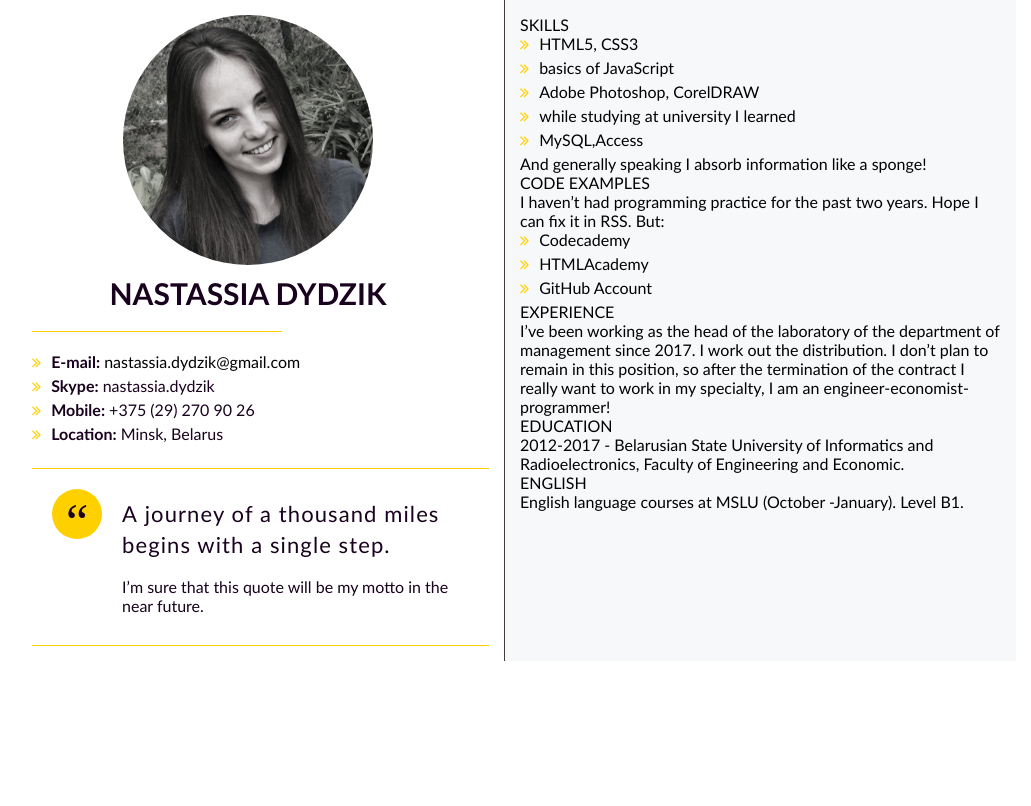
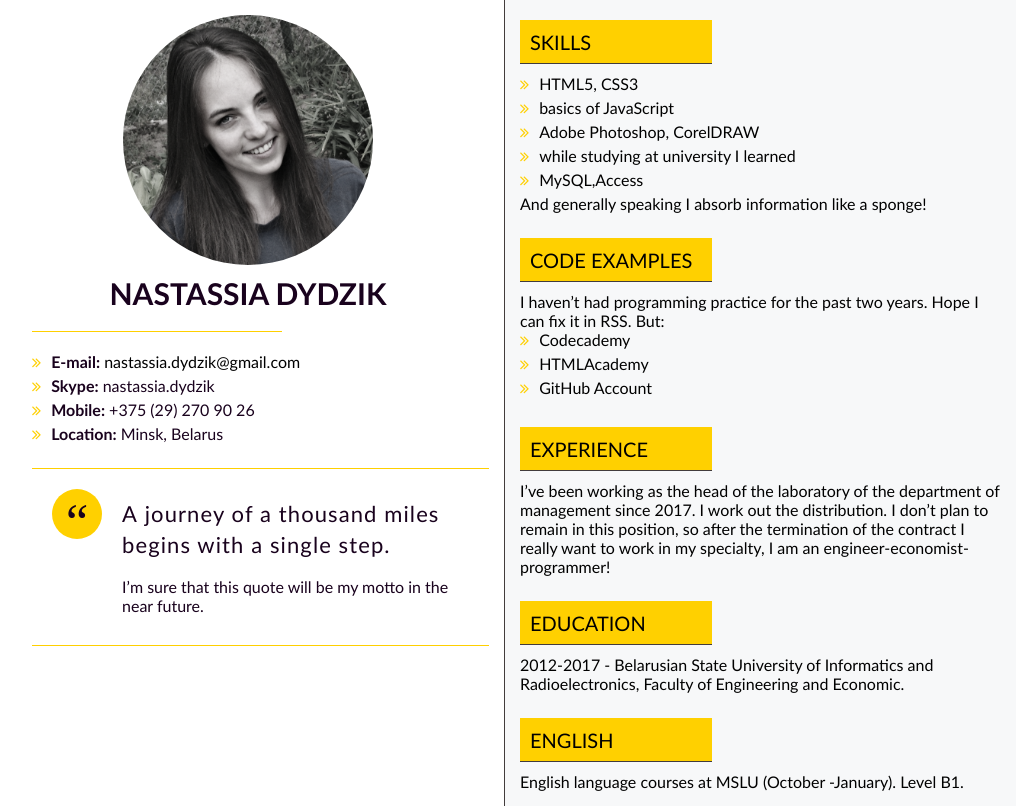
Before and after one commit to nastassiadyd/rsschool-2019Q1-cv, a plain HTML site: page index.html in a window 1280 px wide. Shown: the whole page, without its empty margins (136-1167 px from the left). Drawn offline with Linux system fonts and the light colour scheme.

Commit message:
style: formatting right-column

```diff
--- a/css/style.css
+++ b/css/style.css
@@ -125,3 +125,19 @@ blockquote {
     font-style: normal;
     }
     /* Конец стилизации цитаты*/
+
+    .line {
+    background-color: rgb(255, 208, 0);
+    height: 44px;
+    width: 40%;
+    font-size: 20px;
+    font-weight: 100;
+    border-bottom: 1px solid rgb(66, 60, 60);
+    padding: 10px;
+    margin-bottom: 10px;
+    margin-top: 25px;
+    }
+
+    .skills {
+        margin-top: -20px;
+    }
```
